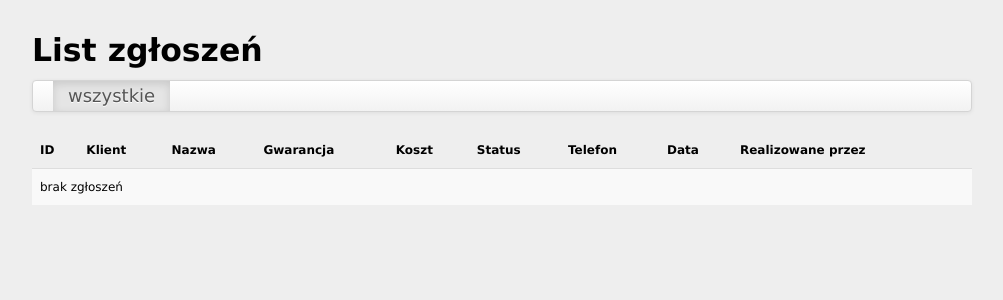
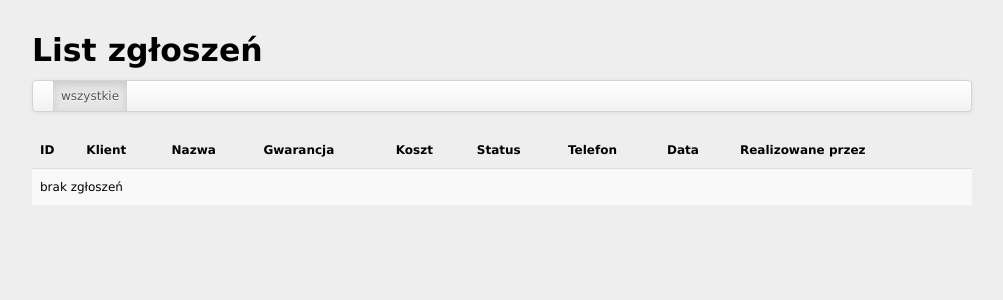
Before and after one commit to owad/dziobak, a Django app: template templates/product/product_list.html in a window 1280 px wide. Shown: the top 300 px of the page, without its empty margins (138-1141 px from the left). Run offline with Django 3.2, Linux system fonts and the light colour scheme; the template is opened without the code that fills it, so the values that code supplies are empty; some libraries are stand-ins or nearby versions.

Commit message:
filter css and url tweaks

```diff
--- a/product/urls.py
+++ b/product/urls.py
@@ -5,7 +5,7 @@ urlpatterns = patterns('product.views',
 
     # products
     url(r'^lista$', 'product_list', name='product_list'),
-    url(r'^lista/(?P<status>\d+)$', 'product_list',  name='product_list'),
+    url(r'^lista/status/(?P<status>\d+)$', 'product_list',  name='product_list'),
     url(r'^klient/(?P<user_pk>\d+)/zgloszenie/(?P<pk>\d+)/szczegoly$', 'product_detail', name='product_detail'),
     url(r'^klient/(?P<user_pk>\d+)/zglozsenie/(?P<pk>\d+)/pdf$', 'product_pdf', name='product_pdf'),
     url(r'^klient/(?P<user_pk>\d+)/zglozsenie/nowe$', 'product_create', name='product_create'),
--- a/static/css/styles.css
+++ b/static/css/styles.css
@@ -79,3 +79,11 @@ li.filter {
 div.filters {
     min-height: 30px;
 }
+
+li.filter a {
+    font-size: 12px;
+}
+
+div.navbar div.filters li.filter a {
+    padding: 10px 8px;
+}
```
